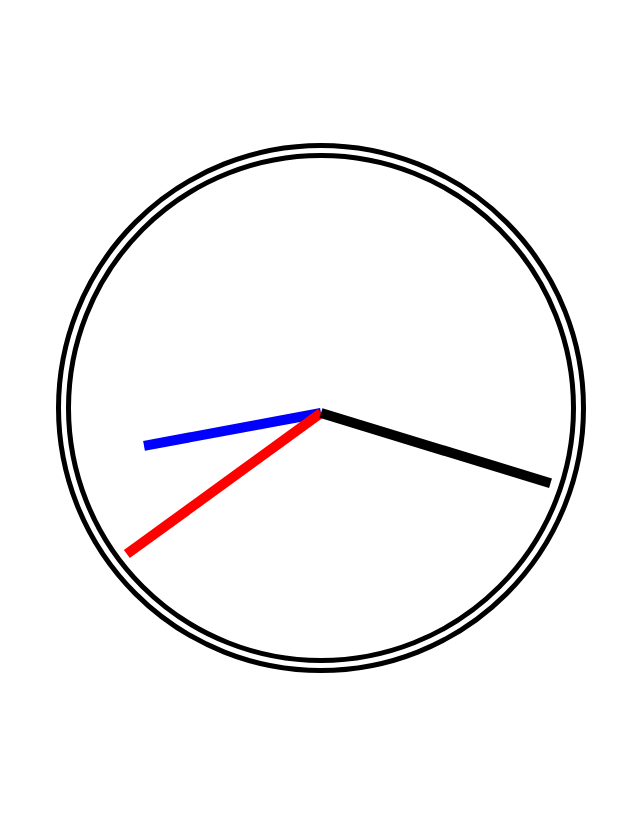
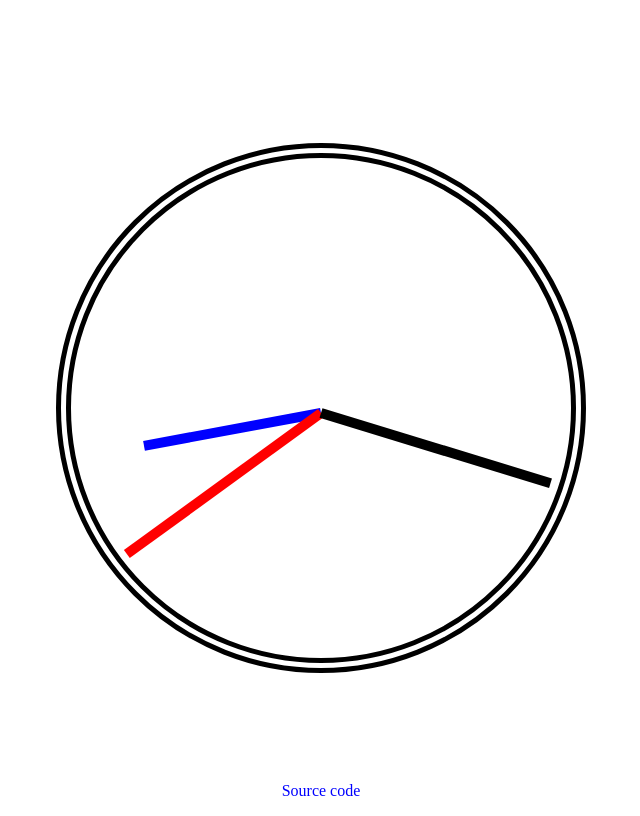
Before and after one commit to vinicius5581/clock, a plain HTML site: page index.html in a window 1280 px wide. Shown: the whole page, without its empty margins (319-959 px from the left). Drawn offline with Linux system fonts and the light colour scheme.

Commit message:
Added link to src code

```diff
--- a/clock.css
+++ b/clock.css
@@ -35,3 +35,16 @@ body {
   width: 240px;
   background: black;
 }
+
+footer {
+  display: flex;
+  justify-content: center;
+  align-items: center;
+  position: absolute;
+  bottom: 0;
+}
+
+footer a {
+  text-decoration: none;
+  color: blue;
+}
--- a/index.html
+++ b/index.html
@@ -7,6 +7,10 @@
   </head>
   <body>
     <div id="clock"></div>
+    <footer>
+      <a href="https://github.com/vinicius5581/clock">Source code</a>
+    </footer>
+    <!-- Scripts -->
     <script src="clock.js"></script>
     <script>
       var clock = new Clock();
```
